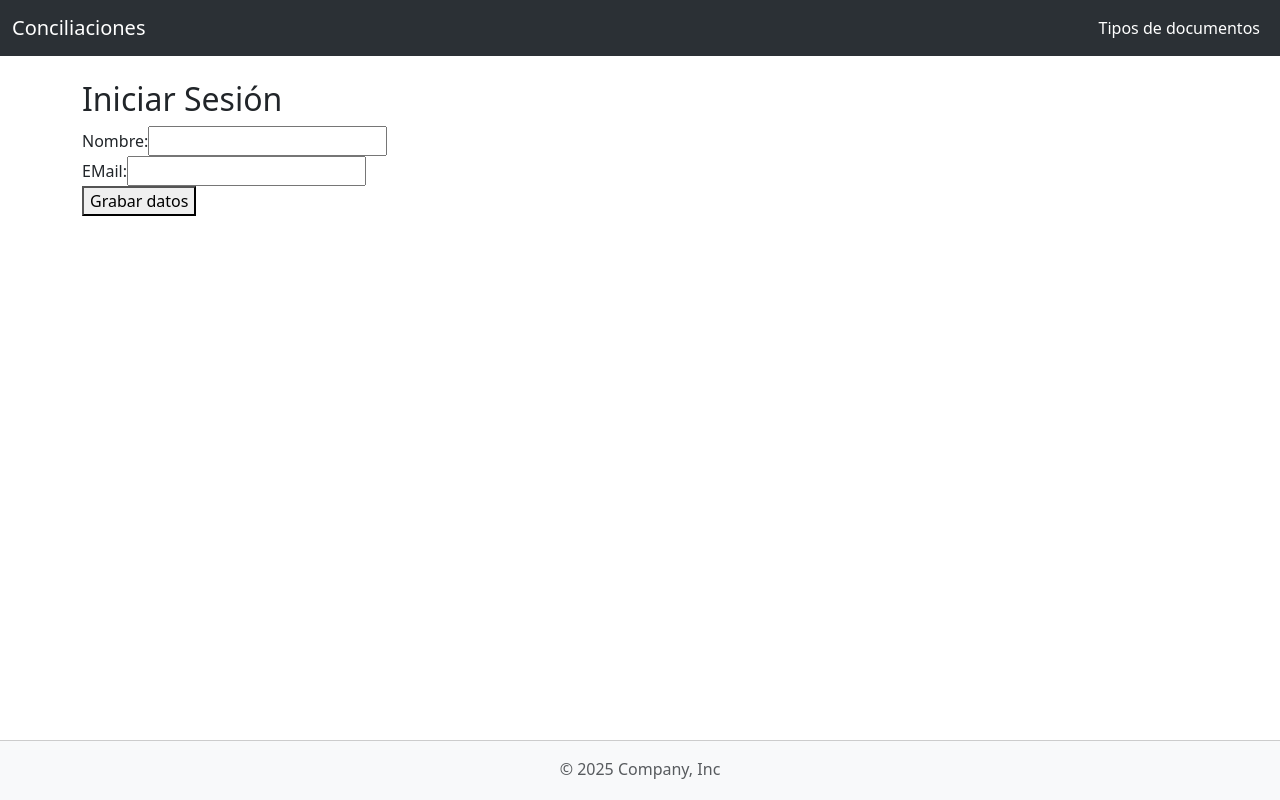
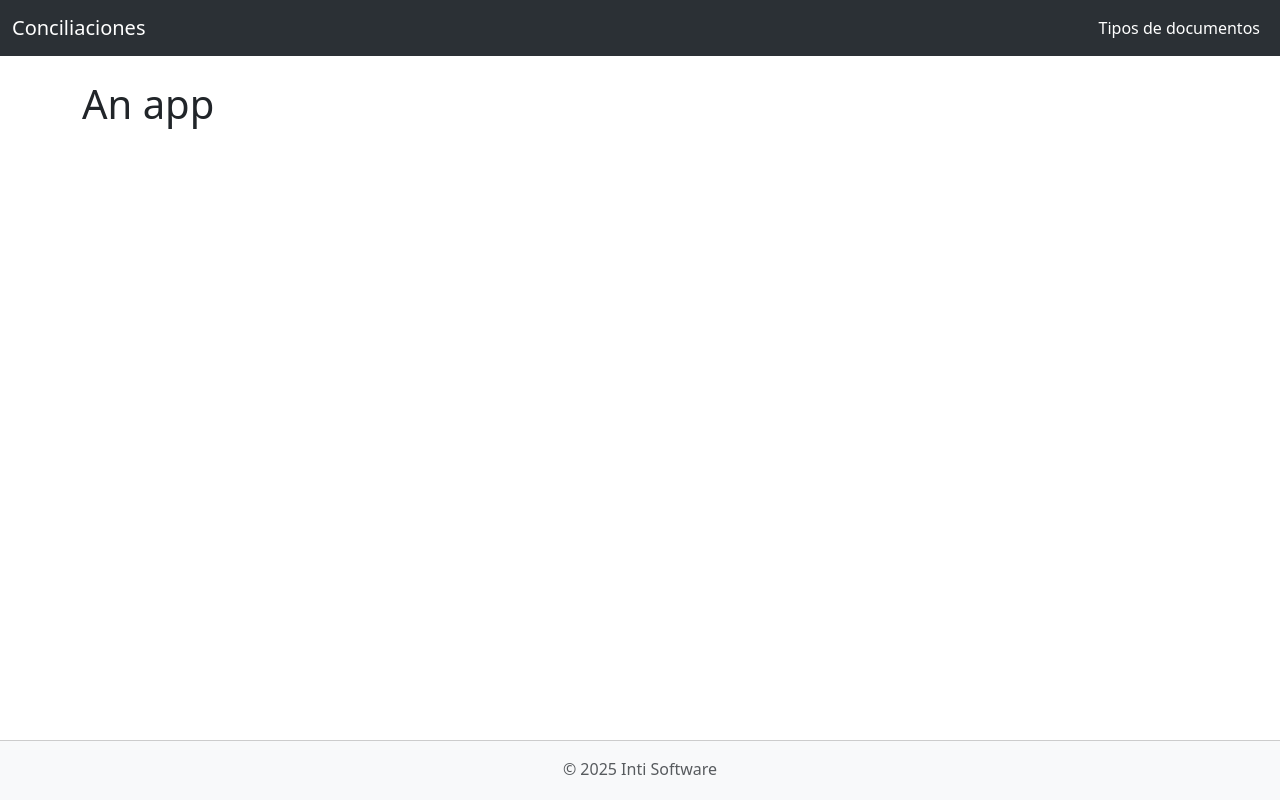
Before and after one commit to Inti-Software/rivendel-client, a React (Vite) app: page / in a window 1280 px wide. Built offline with nearby package versions, Linux system fonts and the light colour scheme.

Commit message:
fixes varios

```diff
--- a/src/App.jsx
+++ b/src/App.jsx
@@ -1,12 +1,12 @@
+//import MyForm from "./components/TipoDocumentoEdit";
 //import './App.css'
-import MyForm from './components/TipoDocumentoEdit'
 
 function App() {
   return (
     <>
-      <MyForm />
+      <h1>An app</h1>
     </>
-  )
+  );
 }
 
-export default App
+export default App;
--- a/src/components/Layout/Layout.jsx
+++ b/src/components/Layout/Layout.jsx
@@ -1,18 +1,33 @@
 import { Link } from "react-router-dom";
-import './Layout.css';
+import "./Layout.css";
 
 function Layout({ children }) {
   return (
     <>
-      <nav className="navbar navbar-expand-lg bg-primary bg-body-tertiary" data-bs-theme="dark">
+      <nav
+        className="navbar navbar-expand-lg bg-primary bg-body-tertiary"
+        data-bs-theme="dark"
+      >
         <div className="container-fluid">
-          <a className="navbar-brand" href="#">Conciliaciones</a>
-          <button className="navbar-toggler" type="button" data-bs-toggle="collapse" data-bs-target="#navbarNav" aria-controls="navbarNav" aria-expanded="false" aria-label="Toggle navigation">
+          <a className="navbar-brand" href="#">
+            Conciliaciones
+          </a>
+          <button
+            className="navbar-toggler"
+            type="button"
+            data-bs-toggle="collapse"
+            data-bs-target="#navbarNav"
+            aria-controls="navbarNav"
+            aria-expanded="false"
+            aria-label="Toggle navigation"
+          >
             <span className="navbar-toggler-icon"></span>
           </button>
           <ul className="navbar-nav justify-content-end">
             <li className="nav-item">
-              <Link className="nav-link active" to="/tiposdocumentos">Tipos de documentos</Link>
+              <Link className="nav-link active" to="/tiposdocumentos">
+                Tipos de documentos
+              </Link>
             </li>
           </ul>
         </div>
@@ -21,7 +36,7 @@ function Layout({ children }) {
       <main className="container py-4">{children}</main>
 
       <footer className="bg-light text-center py-3 mt-auto footer">
-        <p className="text-center text-body-secondary">© 2025 Company, Inc</p>
+        <p className="text-center text-body-secondary">© 2025 Inti Software</p>
       </footer>
     </>
   );
--- a/src/components/TipoDocumentoEdit.jsx
+++ /dev/null
@@ -1,86 +0,0 @@
-import React, { useState } from 'react';
-
-function MyForm() {
-    const [sintetico, setSintetico] = useState('');
-    const [descripcion, setDescripcion] = useState('');
-    const [loading, setLoading] = useState(false); // Nuevo estado para indicar si la petición está en curso
-    const [error, setError] = useState(null); // Nuevo estado para manejar errores
-
-
-    const handleSubmit = async (event) => {
-        // Evita que la página se recargue al enviar el formulario
-        event.preventDefault();
-        setLoading(true); // Activamos el estado de carga
-        setError(null); // Limpiamos cualquier error anterior
-
-        const url = 'http://localhost:3000/tipdocs'; // <<< ¡IMPORTANTE! Reemplaza esto con tu URL real
-        const data = {
-            sintetico: sintetico,
-            descripcion: descripcion,
-        };
-
-        try {
-            const response = await fetch(url, {
-                method: 'POST', // Especificamos el método HTTP
-                headers: {
-                    'Content-Type': 'application/json', // Indicamos que estamos enviando JSON
-                },
-                body: JSON.stringify(data), // Convertimos los datos a una cadena JSON
-            });
-
-            if (!response.ok) { // Si la respuesta no es exitosa (ej. 400, 500)
-                const errorData = await response.json(); // Intentamos leer el error del cuerpo de la respuesta
-                throw new Error(errorData.message || 'Algo salió mal al iniciar sesión.');
-            }
-
-            //const result = await response.json(); // Parseamos la respuesta JSON del servidor
-            const result = await response.text(); // Parseamos la respuesta como texto (puedes cambiar a JSON si el servidor responde con JSON)
-            console.log('Inicio de sesión exitoso:', result);
-            alert('¡Inicio de sesión exitoso! Revisa la consola para ver la respuesta del servidor.');
-            // Aquí podrías redirigir al usuario, guardar un token, etc.
-            setSintetico(''); // Opcional: Limpiar el formulario después del envío exitoso
-            setDescripcion(''); // Opcional: Limpiar el formulario después del envío exitoso
-
-        } catch (err) {
-            console.error('Error al enviar el formulario:', err);
-            setError(err.message); // Guardamos el mensaje de error para mostrarlo al usuario
-        } finally {
-            setLoading(false); // Siempre desactivamos el estado de carga al finalizar
-        }
-    };
-
-    return (
-        <form onSubmit={handleSubmit}>
-            <h2>Iniciar Sesión</h2>
-            {error && <p style={{ color: 'red' }}>Error: {error}</p>} {/* Mostramos el error si existe */}
-
-            <div>
-                <label htmlFor="nombre">Nombre:</label>
-                <input
-                    type="text"
-                    id="nombre"
-                    value={sintetico} // El valor del input está controlado por el estado 'email'
-                    onChange={(e) => setSintetico(e.target.value)} // Cada cambio actualiza el estado
-                    required
-                    disabled={loading} // Deshabilitamos el input si está cargando
-                />
-            </div>
-            <div>
-                <label htmlFor="email">EMail:</label>
-                <input
-                    type="text"
-                    id="nombre"
-                    value={descripcion} // El valor del input está controlado por el estado 'password'
-                    onChange={(e) => setDescripcion(e.target.value)} // Cada cambio actualiza el estado
-                    required
-                    disabled={loading} // Deshabilitamos el input si está cargando
-                />
-            </div>
-            <button type="submit" disabled={loading}>
-                {loading ? 'Grabando...' : 'Grabar datos'} {/* Cambiamos el texto del botón */}
-            </button>
-        </form>
-    );
-}
-
-export default MyForm;
--- a/src/components/TiposDocumentos/List.jsx
+++ b/src/components/TiposDocumentos/List.jsx
@@ -1,7 +1,7 @@
 import { useState, useEffect } from 'react';
 import { Link, useLocation, useNavigate } from 'react-router-dom';
 
-function DataFetcher() {
+const ListTiposDocumentos = () => {
   const [data, setData] = useState([]);
   const [loading, setLoading] = useState(true);
   const [error, setError] = useState(null);
@@ -153,4 +153,4 @@ function DataFetcher() {
   );
 }
 
-export default DataFetcher;
+export default ListTiposDocumentos;
--- a/src/components/TiposDocumentos/New.jsx
+++ b/src/components/TiposDocumentos/New.jsx
@@ -35,7 +35,6 @@ const NewTipoDocumento = () => {
   return (
     <div className="container col-md-6 text-justify-center">
       <h2>Nuevo Tipo de Documento</h2>
-      {/* {error && <div className="alert alert-danger">{error}</div>} */}
       {error && <span className="text-danger bg-body-secondary rounded-2 border border-danger mb-2 d-block text-center">{error}</span>}
       <form onSubmit={handleSubmit}>
         <div className="mb-3">
--- a/src/main.jsx
+++ b/src/main.jsx
@@ -1,11 +1,11 @@
+import { createRoot } from "react-dom/client";
 import { StrictMode } from "react";
-import { createRoot } from "react-dom/client";
 import { BrowserRouter, Routes, Route } from "react-router-dom";
+import Layout from "./components/Layout/Layout.jsx";
+import App from "./App.jsx";
+import ListTiposDocumentos from "./components/TiposDocumentos/List.jsx";
+import NewTipoDocumento from "./components/TiposDocumentos/New.jsx";
 import "bootstrap/dist/css/bootstrap.min.css";
-import App from "./App.jsx";
-import DataFetcher from "./components/TiposDocumentos/List.jsx";
-import Layout from "./components/Layout/Layout.jsx";
-import NewTipoDocumento from "./components/TiposDocumentos/New.jsx";
 
 createRoot(document.getElementById("root")).render(
   <StrictMode>
@@ -13,7 +13,7 @@ createRoot(document.getElementById("root")).render(
       <Layout>
         <Routes>
           <Route path="/" element={<App />} />
-          <Route path="/tipos-documentos" element={<DataFetcher />} />
+          <Route path="/tipos-documentos" element={<ListTiposDocumentos />} />
           <Route path="/tipos-documentos/new" element={<NewTipoDocumento />} />
         </Routes>
       </Layout>
```
Also changed, not shown: 2 other files (tests, documents, lock files or other folders).
